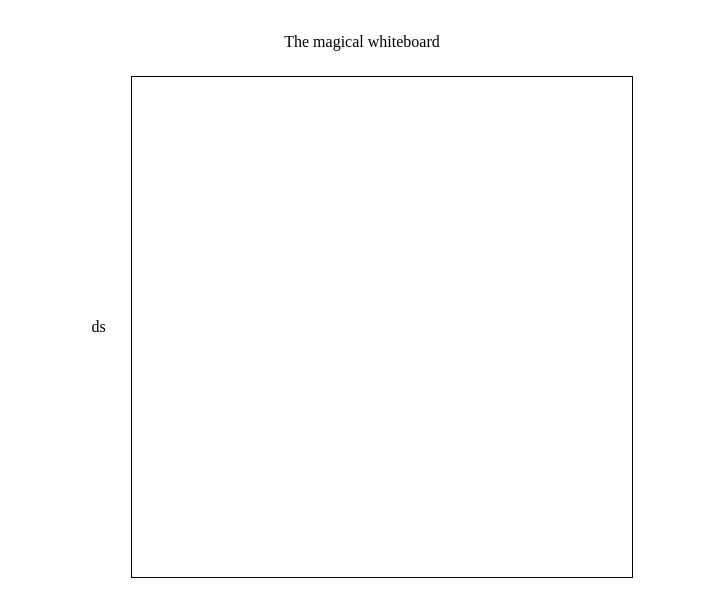
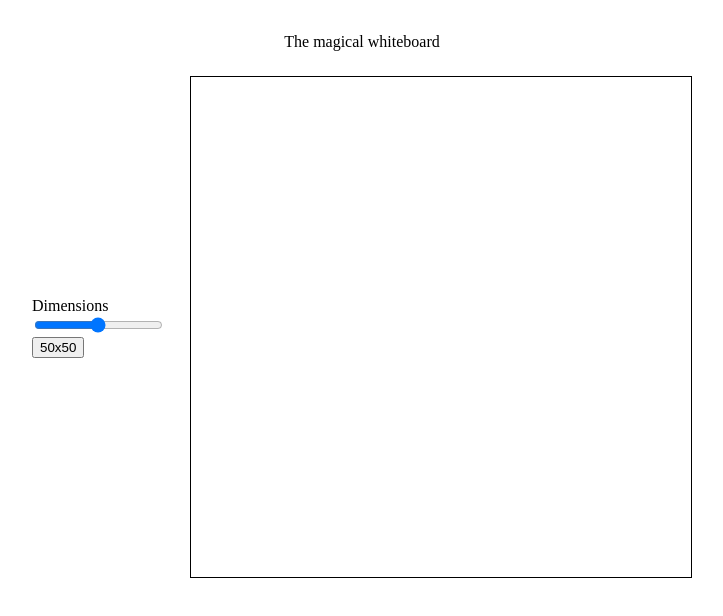
Before and after one commit to Osserc/etch-a-sketch, a plain HTML site: page index.html in a window 1280 px wide. Shown: the whole page, without its empty margins (278-1001 px from the left). Drawn offline with Linux system fonts and the light colour scheme.

Commit message:
Add slider
Added a slider to set the size of the new whiteboard

```diff
--- a/index.html
+++ b/index.html
@@ -17,7 +17,13 @@
         </div>
         <div class="core">
             <div class="settings">
-                ds
+                <div>Dimensions</div>
+                <div class="slidecontainer">
+                    <input type="range" min="1" max="100" value="50" class="slider" id="myRange">
+                </div>
+                <div>
+                    <button><span id="gridValue"></span></button>
+                </div>
             </div>
             <div class="grid">
 
--- a/javascript.js
+++ b/javascript.js
@@ -1,6 +1,16 @@
 let k = 16;
+generateGrid (k);
 
-generateGrid (k);
+let slider = document.getElementById("myRange");
+let gridValue = slider.value;
+document.getElementById("gridValue").innerHTML = gridValue + 'x' + gridValue;
+
+slider.oninput = function() {
+  gridValue = this.value;
+  document.getElementById("gridValue").innerHTML = gridValue + 'x' + gridValue;
+}
+
+
 
 function generateGrid (k) {
     g = k;
```
